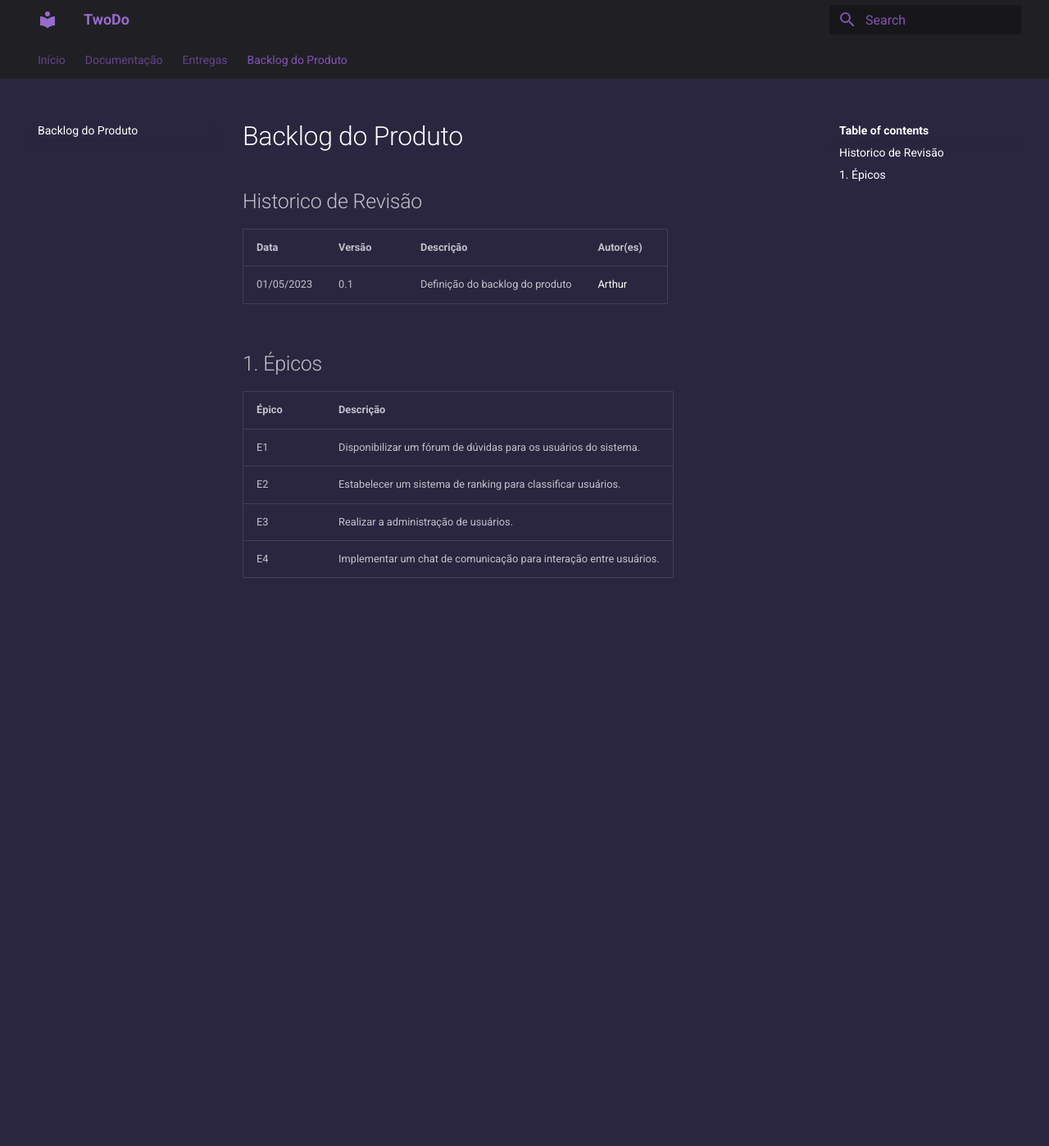
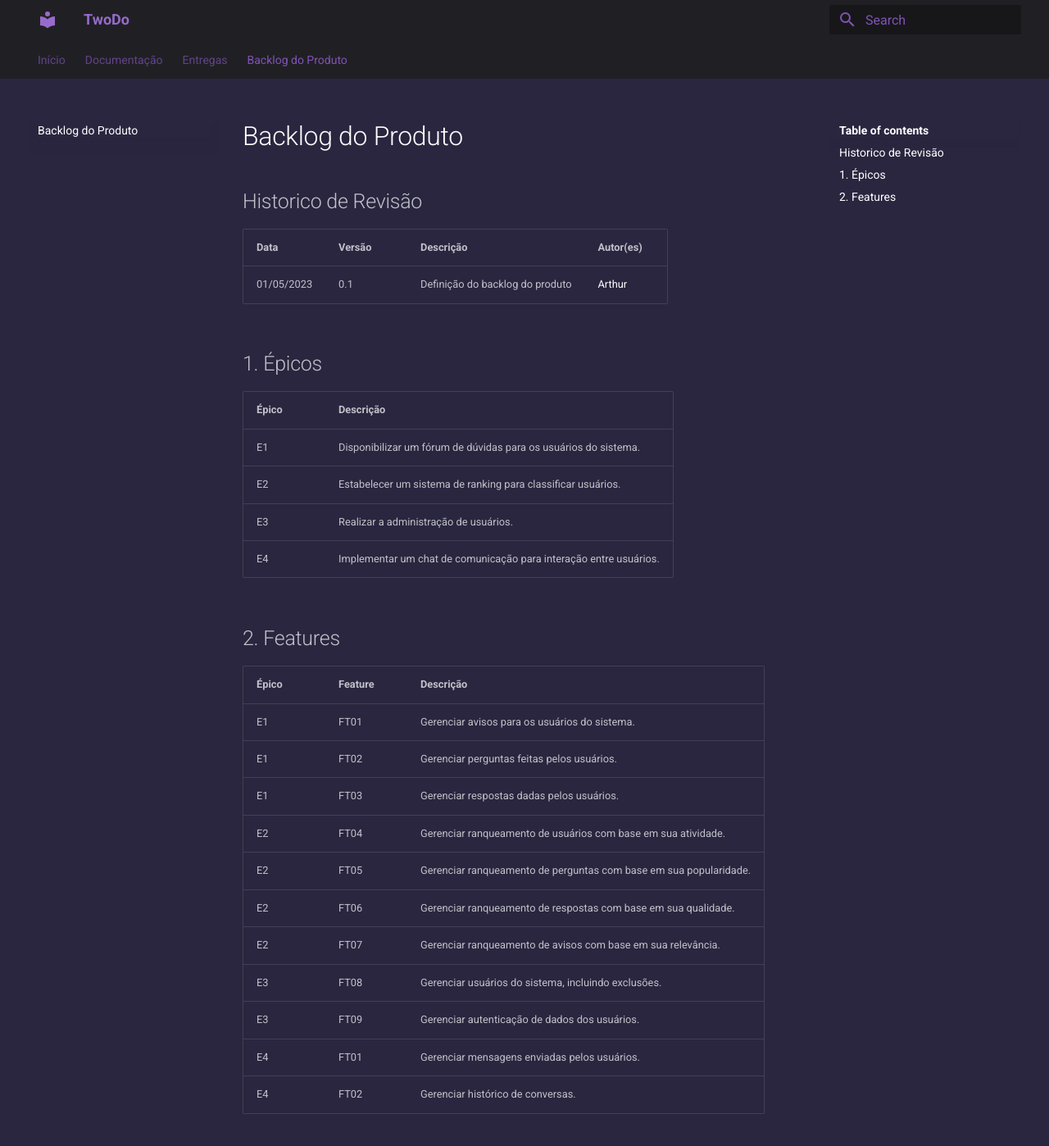
Before and after one commit to mdsreq-fga-unb/2023.1-TwoDo, an MkDocs documentation site: the page built from docs/backlog/index.md, in a window 1280 px wide and 1398 px high. Shown: the whole window at 82% size. Built offline with MkDocs 1.6.1 and Material for MkDocs 9.7.7, drawn with Linux system fonts in a browser that asks for light colours.

Commit message:
freatures

```diff
--- a/docs/backlog/index.md
+++ b/docs/backlog/index.md
@@ -13,3 +13,19 @@
 | E2   | Estabelecer um sistema de ranking para classificar usuários.     |
 | E3   | Realizar a administração de usuários.      |
 | E4   | Implementar um chat de comunicação para interação entre usuários.|
+
+## 2. Features
+
+| Épico | Feature | Descrição                                                         |
+|-------|---------|-------------------------------------------------------------------|
+| E1    | FT01    | Gerenciar avisos para os usuários do sistema.                      |
+| E1    | FT02    | Gerenciar perguntas feitas pelos usuários.                         |
+| E1    | FT03    | Gerenciar respostas dadas pelos usuários.                          |
+| E2    | FT04    | Gerenciar ranqueamento de usuários com base em sua atividade.      |
+| E2    | FT05    | Gerenciar ranqueamento de perguntas com base em sua popularidade.  |
+| E2    | FT06    | Gerenciar ranqueamento de respostas com base em sua qualidade.     |
+| E2    | FT07    | Gerenciar ranqueamento de avisos com base em sua relevância.       |
+| E3    | FT08    | Gerenciar usuários do sistema, incluindo exclusões.                |
+| E3    | FT09    | Gerenciar autenticação de dados dos usuários.                      |
+| E4    | FT01    | Gerenciar mensagens enviadas pelos usuários.                       |
+| E4    | FT02    | Gerenciar histórico de conversas.                                  |
```
